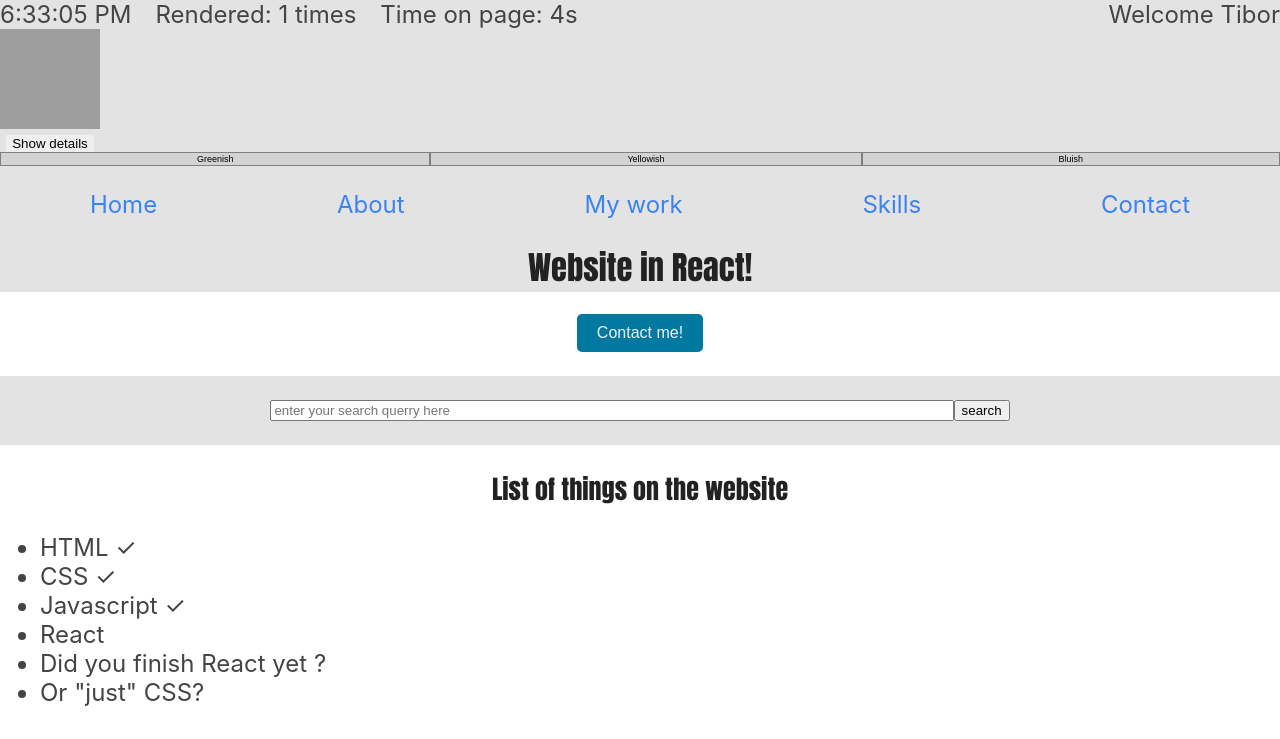
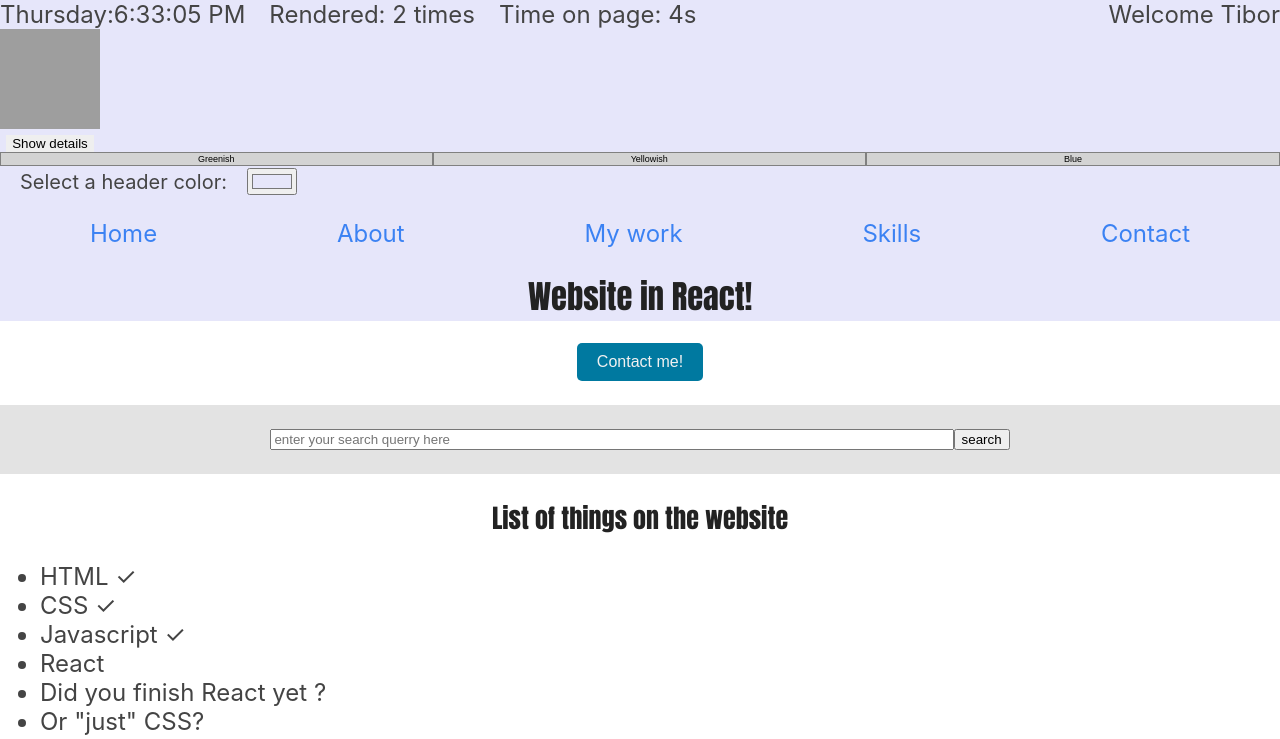
Before and after one commit to TiborKopca/ReactApp2023, a React (Vite) app: page / in a window 1280 px wide. Shown: the top 739 px of the page. Built offline with nearby package versions, Linux system fonts and the light colour scheme; grey boxes are pictures that could not be loaded.

Commit message:
Color picker & updater functions

```diff
--- a/src/App.css
+++ b/src/App.css
@@ -3,6 +3,7 @@
   --headingsColor: #222222;
   --hyperlinksColor: #3b82f3;
   --hyperlinksFocusColor: #1d4ed8;
+  --headerBackgroundColor: #e6e6fa;
 }
 
 /* BASE XS CSS/Mobile devices*/
@@ -41,6 +42,7 @@ header{
   /*backup viewport, if the browser doesnt understand dvh/svh/lvh*/
   min-height: 30vh;
   min-height: 30svh;
+  background-color: var(--headerBackgroundColor);
 }
 header ul{
   padding-inline-start: 0;
@@ -50,6 +52,7 @@ header ul{
 header li{
   list-style-type: none;
 }
+
 
 
 
--- a/src/Header.jsx
+++ b/src/Header.jsx
@@ -3,10 +3,13 @@ import UserLoginUI from "./components/Login.jsx";
 import HeaderColorPicker from "./components/HeaderColorPicker.jsx";
 import Clock from "./components/Time/Clock.jsx";
 import Timer from "./components/Time/Timer";
+import { useState } from "react";
 
 function Header(){
-    let headerBackgroundColor = '#a3a3a34d';
-
+    const [headerBackgroundColor, setHeaderBackgroundColor] = useState("#e6e6fa");
+    function handleHeaderColor(event){
+        setHeaderBackgroundColor(event.target.value)
+    }
     return(
         <header id="header" style={{backgroundColor:headerBackgroundColor}} >
             <UserLoginUI
@@ -25,7 +28,9 @@ function Header(){
                 height={100}
                 id={1}
             ></Logo>
-            <HeaderColorPicker ></HeaderColorPicker>
+            <HeaderColorPicker></HeaderColorPicker>
+            <label className="inputColorPicker" htmlFor="inputColor">Select a header color:</label>
+            <input className="inputColorPicker" id="inputColor" type="color" value={headerBackgroundColor} onChange={handleHeaderColor}/>
             <nav>
                 <ul>
                     <li><a className="menuHyperLink" href="#header">Home</a></li>
--- a/src/components/ContactForm/ContactForm.module.css
+++ b/src/components/ContactForm/ContactForm.module.css
@@ -1,5 +1,6 @@
 .contactFormWrapper{
     height: 70vh;
+    background-color: rgba(163, 163, 163, 0.3);
 }
 .contactForm{
     display: flex;
--- a/src/components/Footer.jsx
+++ b/src/components/Footer.jsx
@@ -10,19 +10,10 @@ function Footer(){
             fontStyle: 'italic'
         }
     }
-    const today = new Date();
-
-    function formatDate(date){
-        return new Intl.DateTimeFormat(
-            'en-US',
-            { weekday: 'long'}
-            ).format(date);
-    }
 
     return(
         <footer style={styles}>
-            <p>&copy; {new Date().getFullYear()} Tibor Kopca</p>
-            <p style={styles.theme}>Have a nice {formatDate(today)}</p>
+            <p style={styles.theme}>&copy; {new Date().getFullYear()} Tibor Kopca</p>
         </footer>
     );
 }
--- a/src/components/HeaderColorPicker.jsx
+++ b/src/components/HeaderColorPicker.jsx
@@ -8,7 +8,7 @@ function HeaderColorPicker(){
         setColor("#c9e8eb");
     }
     return (
-        <div style={{margin:"auto",width:"100%",display:"flex"}}>
+        <div style={{margin:"auto",width:"100%",display:"flex "}}>
             <button
                 type="button"
                 onClick={() => setColor("#91e191")}
@@ -25,8 +25,9 @@ function HeaderColorPicker(){
             <button
                 type="button"
                 onClick={handleChangeC}
-                style={buttonStyles}>
-                Bluish
+                style={buttonStyles}
+                >
+                Blue
             </button>
         </div>
     )
--- a/src/components/SearchBar/SearchBar.jsx
+++ b/src/components/SearchBar/SearchBar.jsx
@@ -1,23 +1,30 @@
-import styles from './SearchBar.module.css'
-import {useState} from "react";
+import styles from "./SearchBar.module.css";
+import { useState } from "react";
 
-export default function SearchBar(){
+export default function SearchBar() {
   //inputs is a state variable and setInputs is the setter function
   const [inputs, setInputs] = useState({});
+  //UPDATER
+  const [isSent, setIsSent] = useState(false);
 
   const handleSubmit = (event) => {
     event.preventDefault();
     // alert(`The text you're trying to search is: ${inputValue}`)
-        console.log(inputs)
-    }
+    console.log(inputs);
+    setIsSent(true)
+  };
 
   const handleChange = (event) => {
     const name = event.target.name;
     const value = event.target.value;
-        setInputs(values => ({...values, [name]:value}))
+    setInputs((values) => ({ ...values, [name]: value }));
+};
+
+  //CONDITIONAL RENDERING
+  if (isSent) {
+    return <p>Your search &quot;{inputs.searchInputField}&quot; is not encountered!</p>;
   }
-
-    return(
+  return (
     <section className={styles.searchWrapper}>
       <form onSubmit={handleSubmit}>
         <input
@@ -28,11 +35,9 @@ export default function SearchBar(){
           placeholder="enter your search querry here"
           onChange={handleChange}
         />
-                <input type="submit"
-                    value={"search"}
-                />
+        <input type="submit" value={"search"} />
       </form>
       {/* <div className={styles.test}>{inputs}</div> */}
     </section>
-    )
+  );
 }
--- a/src/components/Time/Clock.jsx
+++ b/src/components/Time/Clock.jsx
@@ -10,8 +10,19 @@ const Clock = () =>{
         let currentTime = new Date().toLocaleTimeString()
         setCurrentTime(currentTime)
     }
+
+    const today = new Date();
+
+    function formatDate(date){
+        return new Intl.DateTimeFormat(
+            'en-US',
+            { weekday: 'long'}
+            ).format(date);
+    }
+
     setInterval(UpdateTime)
-    return <div style={{display:"inline",textAlign:"left"}}>{currentTime}</div>
+
+    return <div style={{display:"inline",textAlign:"left"}}>{formatDate(today)}:{currentTime}</div>
 }
 export default Clock
 
--- a/src/components/Time/Timer.jsx
+++ b/src/components/Time/Timer.jsx
@@ -7,12 +7,13 @@ function Timer() {
 
   //useEffect runs on every render
   useEffect(() => {
-    let timer =
+    // let timer =
     setTimeout(() => {
+      //updater function
       setCount((count) => count + 1);
     }, 1000);
     //Clean up the timer at the end of the useEffect hook
-    return () => clearTimeout(timer)
+    // return () => clearTimeout(timer)
   }, []);
 
   //this useEffect runs every 1000ms = 1s and counts time in seconds
--- a/src/index.css
+++ b/src/index.css
@@ -1,7 +1,16 @@
 :root{
   --baseTextColor:#f1f1f1;
   --contactButtonColor: hsl(194.63deg 100% 31.37%);
-
+  --fontColorSelection: hsl(53, 22%, 93%);
+  --backgroundSelection:hsl(0, 68%, 65%);
+}
+::-moz-selection { /* Code for Firefox */
+  color: var(--fontColorSelection);
+  background: var(--backgroundSelection);
+}
+::selection {
+  color: var(--fontColorSelection);
+  background: var(--backgroundSelection);
 }
 .card{
   border: 1px solid hsl(0, 0%, 50%);
@@ -75,7 +84,9 @@ button:hover{
   flex: 45%;
   text-align: left;
 }
-
+.inputColorPicker{
+  cursor: pointer;
+}
 /* Default
 :root {
   font-family: Inter, system-ui, Avenir, Helvetica, Arial, sans-serif;
```
Lines whose indentation alone changed are shown as unchanged.
